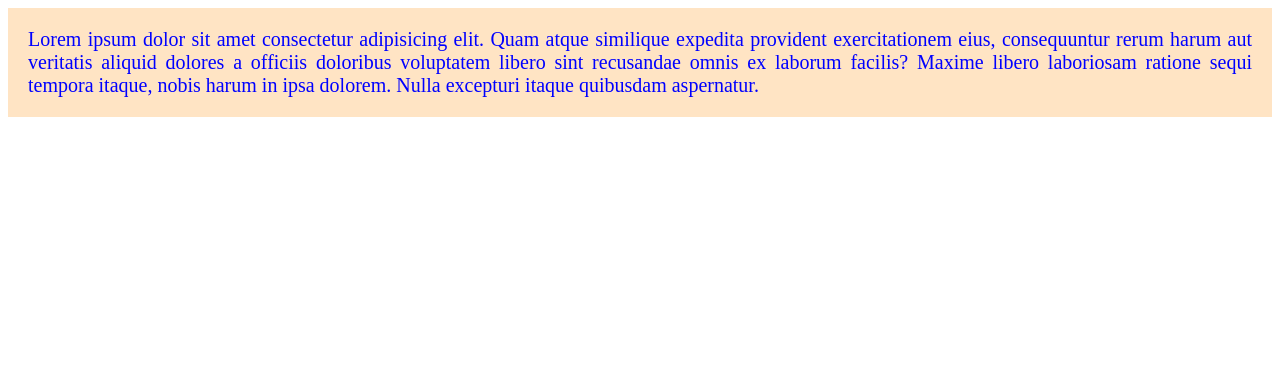
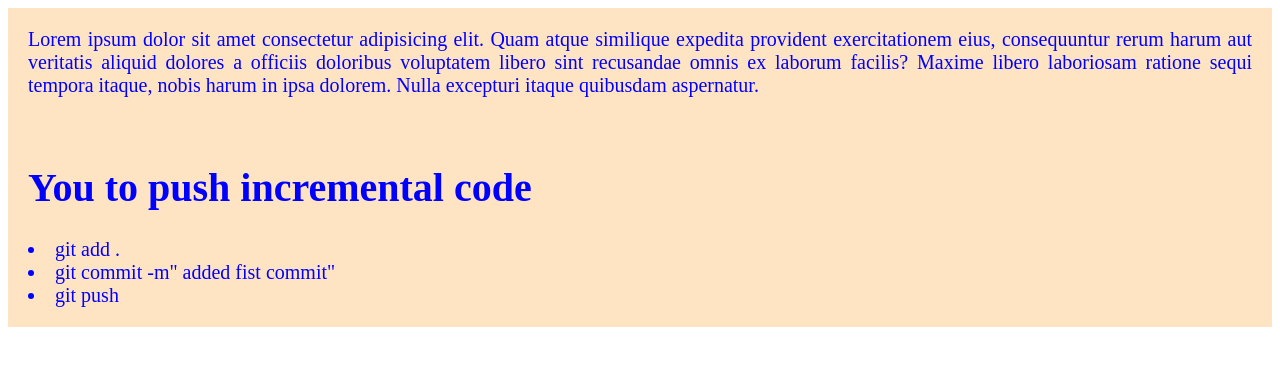
Before and after one commit to Wahidujjaman820/FirstProjectsHero, a plain HTML site: page index.html in a window 1280 px wide. Drawn offline with Linux system fonts and the light colour scheme.

Commit message:
the second addet the commit

```diff
--- a/index.html
+++ b/index.html
@@ -8,6 +8,12 @@
 </head>
 <body>
     <Div>Lorem ipsum dolor sit amet consectetur adipisicing elit. Quam atque similique expedita provident exercitationem eius, consequuntur rerum harum aut veritatis aliquid dolores a officiis doloribus voluptatem libero sint recusandae omnis ex laborum facilis? Maxime libero laboriosam ratione sequi tempora itaque, nobis harum in ipsa dolorem. Nulla excepturi itaque quibusdam aspernatur.</Div>
+    <div>
+        <h1>You to push incremental code</h1>
+        <li>git add .</li>
+        <li>git commit -m" added fist commit"</li>
+        <li>git push</li>
+    </div>
 
 </body>
 </html>
```
